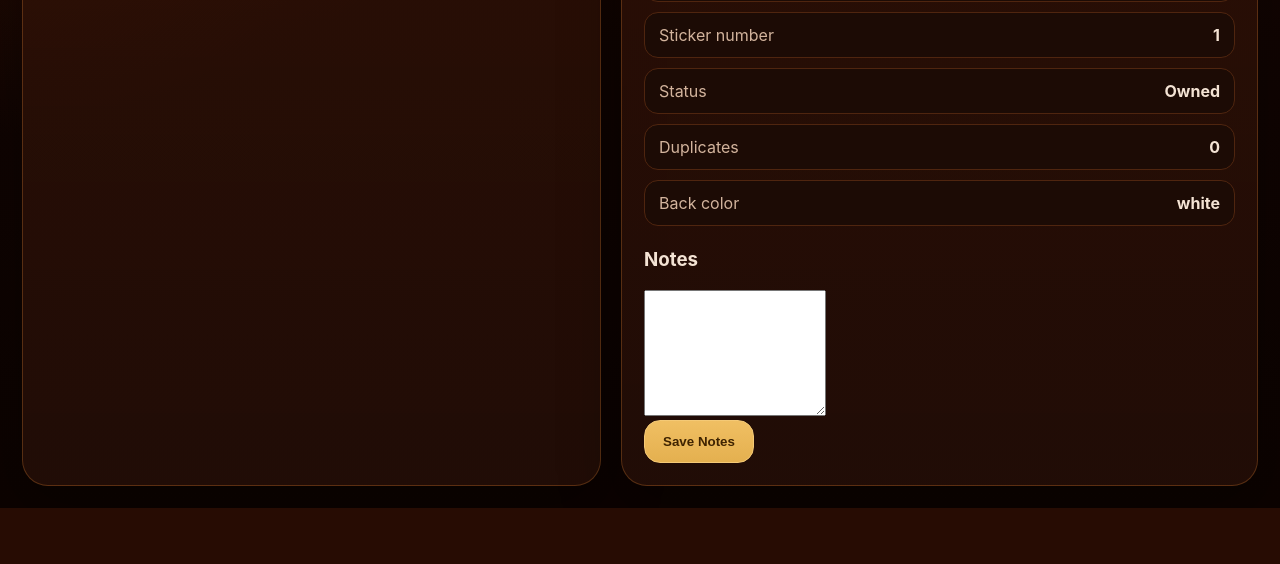
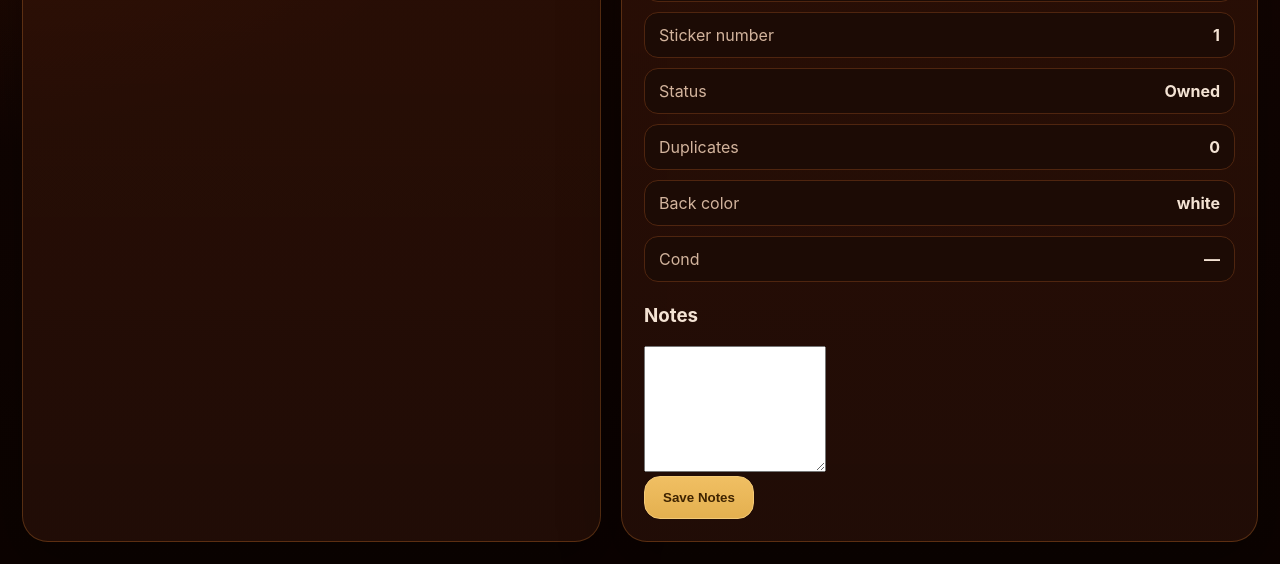
Before and after one commit to jlyle/wacky-clean, a Flask app: page /card/1 in a window 1280 px wide. Shown: the part 417-981 px from the top of the page. Before the commit the page ends 925 px from the top, so only its background shows below. Run offline with Flask 3, Linux system fonts and the light colour scheme; data comes from the database, SQL or seed files in the repository.

Commit message:
Add card condition (cond) field with grade dropdown
New cond column on cards with a GM/M/NM/EX/VG/G/F/P dropdown in the
spreadsheet and gallery views, shown on the card detail page, included
in CSV export and search. Invalid values are rejected to blank.

Co-Authored-By: Claude Opus 4.8 <noreply@anthropic.com>

```diff
--- a/app.py
+++ b/app.py
@@ -8,6 +8,7 @@ app.secret_key = "wacky-value-box"
 BASE_DIR = Path(__file__).resolve().parent
 DB_CANDIDATES = [BASE_DIR / "wacky_packages.db", BASE_DIR / "cards.db"]
 BACK_COLOR_OPTIONS = ["white", "tan", "red ludlow", "black ludlow", "cloth"]
+COND_OPTIONS = ["GM", "M", "NM", "EX", "VG", "G", "F", "P"]
 PUZZLE_PIECES_PER_SERIES = 9
 
 SERIES1_MAP = {
@@ -69,6 +70,7 @@ def ensure_card_columns():
         "duplicate_count": "INTEGER DEFAULT 0",
         "owned": "INTEGER DEFAULT 0",
         "notes": "TEXT",
+        "cond": "TEXT",
     }
     for col, col_type in wanted.items():
         if col not in cols:
@@ -144,6 +146,7 @@ def load_cards():
         "image" if "image" in cols else "NULL AS image",
         "duplicate_count" if "duplicate_count" in cols else "0 AS duplicate_count",
         "notes" if "notes" in cols else "NULL AS notes",
+        "cond" if "cond" in cols else "NULL AS cond",
     ]
     rows = conn.execute(f"SELECT {', '.join(fields)} FROM cards ORDER BY series, sticker_number").fetchall()
     conn.close()
@@ -164,6 +167,7 @@ def load_cards():
             "image": get_image_value(row, cols),
             "duplicate_count": dupes,
             "notes": row["notes"] or "",
+            "cond": row["cond"] or "",
             "code": f"S{int(row['series']):02d}-#{int(row['sticker_number'])}",
         })
     return cards
@@ -195,7 +199,7 @@ def apply_card_filters(cards, args):
         if back_color_filter and (c["back_color"] or "").strip().lower() != back_color_filter:
             continue
         if search:
-            blob = " ".join([c["name"], c["sticker_name"] or "", str(c["series"]), str(c["sticker_number"]), c["code"], c["back_color"] or "", str(c["duplicate_count"]), c["notes"] or ""]).lower()
+            blob = " ".join([c["name"], c["sticker_name"] or "", str(c["series"]), str(c["sticker_number"]), c["code"], c["back_color"] or "", c["cond"] or "", str(c["duplicate_count"]), c["notes"] or ""]).lower()
             if search not in blob:
                 continue
         filtered.append(c)
@@ -250,7 +254,7 @@ def index():
     view_mode = (request.args.get("view") or "gallery").strip().lower()
     if view_mode not in ("gallery", "spreadsheet"):
         view_mode = "gallery"
-    return render_template("index.html", cards=filtered, total_cards=total_cards, owned_total=owned_total, duplicate_total=duplicate_total, completion_pct=completion_pct, series_progress=series_progress, search=request.args.get("search", ""), series_filter=request.args.get("series", ""), ownership_filter=request.args.get("ownership", ""), back_color_filter=request.args.get("back_color", ""), sort_by=request.args.get("sort", "series_number"), view_mode=view_mode, missing_only=(request.args.get("missing_only") or "").strip().lower() in {"1","true","on","yes"}, duplicates_only=(request.args.get("duplicates_only") or "").strip().lower() in {"1","true","on","yes"}, back_color_options=BACK_COLOR_OPTIONS)
+    return render_template("index.html", cards=filtered, total_cards=total_cards, owned_total=owned_total, duplicate_total=duplicate_total, completion_pct=completion_pct, series_progress=series_progress, search=request.args.get("search", ""), series_filter=request.args.get("series", ""), ownership_filter=request.args.get("ownership", ""), back_color_filter=request.args.get("back_color", ""), sort_by=request.args.get("sort", "series_number"), view_mode=view_mode, missing_only=(request.args.get("missing_only") or "").strip().lower() in {"1","true","on","yes"}, duplicates_only=(request.args.get("duplicates_only") or "").strip().lower() in {"1","true","on","yes"}, back_color_options=BACK_COLOR_OPTIONS, cond_options=COND_OPTIONS)
 
 @app.route("/puzzles")
 def puzzles():
@@ -337,7 +341,7 @@ def export_csv():
     filtered = apply_card_filters(cards, request.args)
     output = io.StringIO()
     writer = csv.writer(output)
-    writer.writerow(["Series", "Number", "Name", "Status", "Duplicates", "Back Color", "Code", "Notes"])
+    writer.writerow(["Series", "Number", "Name", "Status", "Duplicates", "Back Color", "Cond", "Code", "Notes"])
     for c in filtered:
         writer.writerow([
             c["series"],
@@ -346,6 +350,7 @@ def export_csv():
             "Owned" if c["owned"] == 1 else "Missing",
             c["duplicate_count"],
             c["back_color"] or "",
+            c["cond"] or "",
             c["code"],
             c["notes"] or "",
         ])
@@ -377,6 +382,18 @@ def update_back_color(card_id):
     flash("Back color updated.")
     return redirect(request.form.get("next") or request.referrer or url_for("index"))
 
+@app.route("/update_cond/<int:card_id>", methods=["POST"])
+def update_cond(card_id):
+    value = request.form.get("cond") or None
+    if value not in COND_OPTIONS:
+        value = None
+    conn = get_db()
+    conn.execute("UPDATE cards SET cond = ? WHERE id = ?", (value, card_id))
+    conn.commit()
+    conn.close()
+    flash("Condition updated.")
+    return redirect(request.form.get("next") or request.referrer or url_for("index"))
+
 if __name__ == "__main__":
     ensure_card_columns()
     ensure_puzzle_table()
--- a/templates/card_detail.html
+++ b/templates/card_detail.html
@@ -42,6 +42,7 @@
         <div class="detail-row"><span>Status</span><strong>{{ "Owned" if card.owned == 1 else "Missing" }}</strong></div>
         <div class="detail-row"><span>Duplicates</span><strong>{{ card.duplicate_count }}</strong></div>
         <div class="detail-row"><span>Back color</span><strong>{{ card.back_color or "—" }}</strong></div>
+        <div class="detail-row"><span>Cond</span><strong>{{ card.cond or "—" }}</strong></div>
       </div>
 
       <div class="notes-block">
```
Also changed, not shown: templates/index.html (+23 -0 lines).
